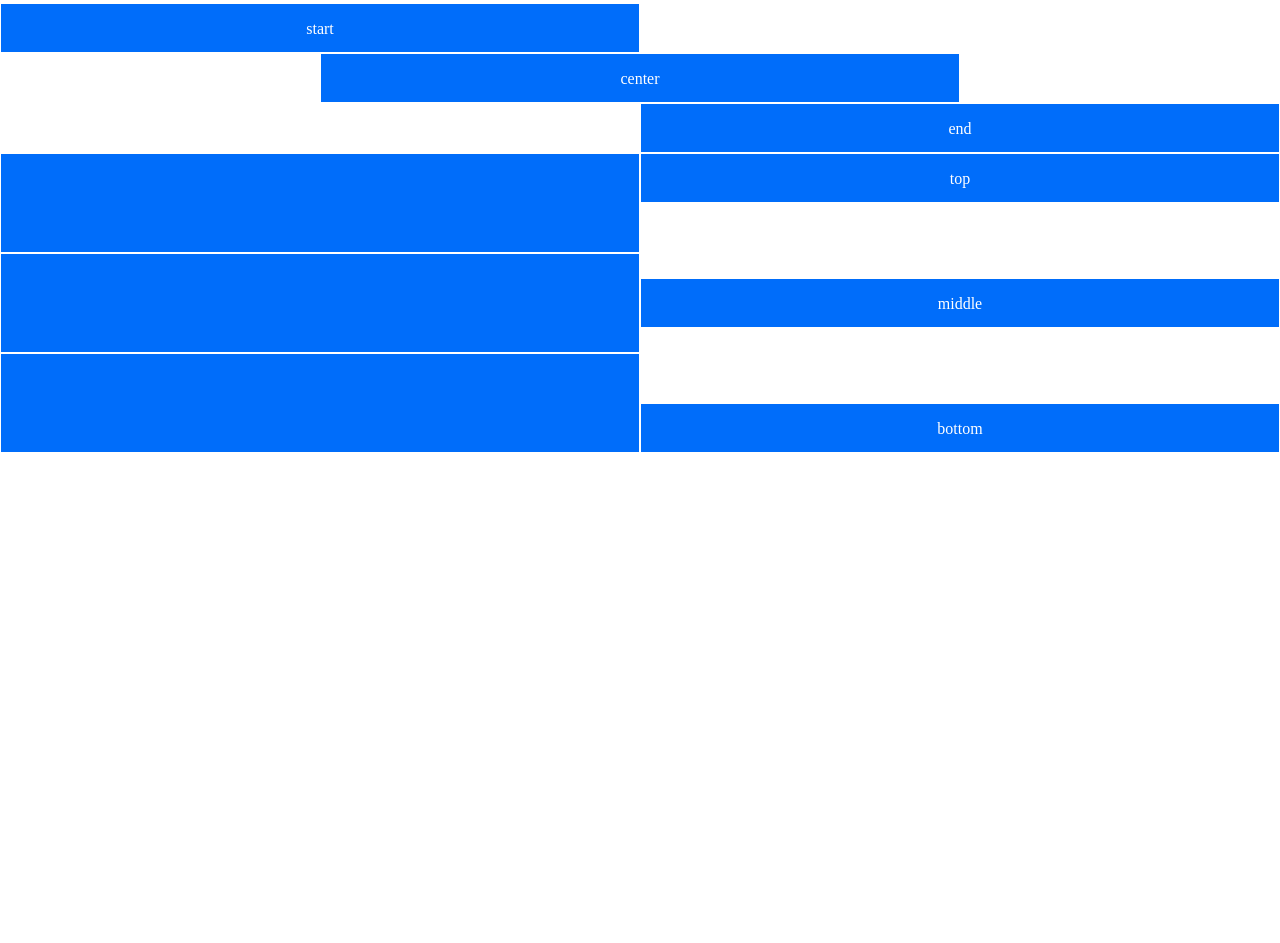
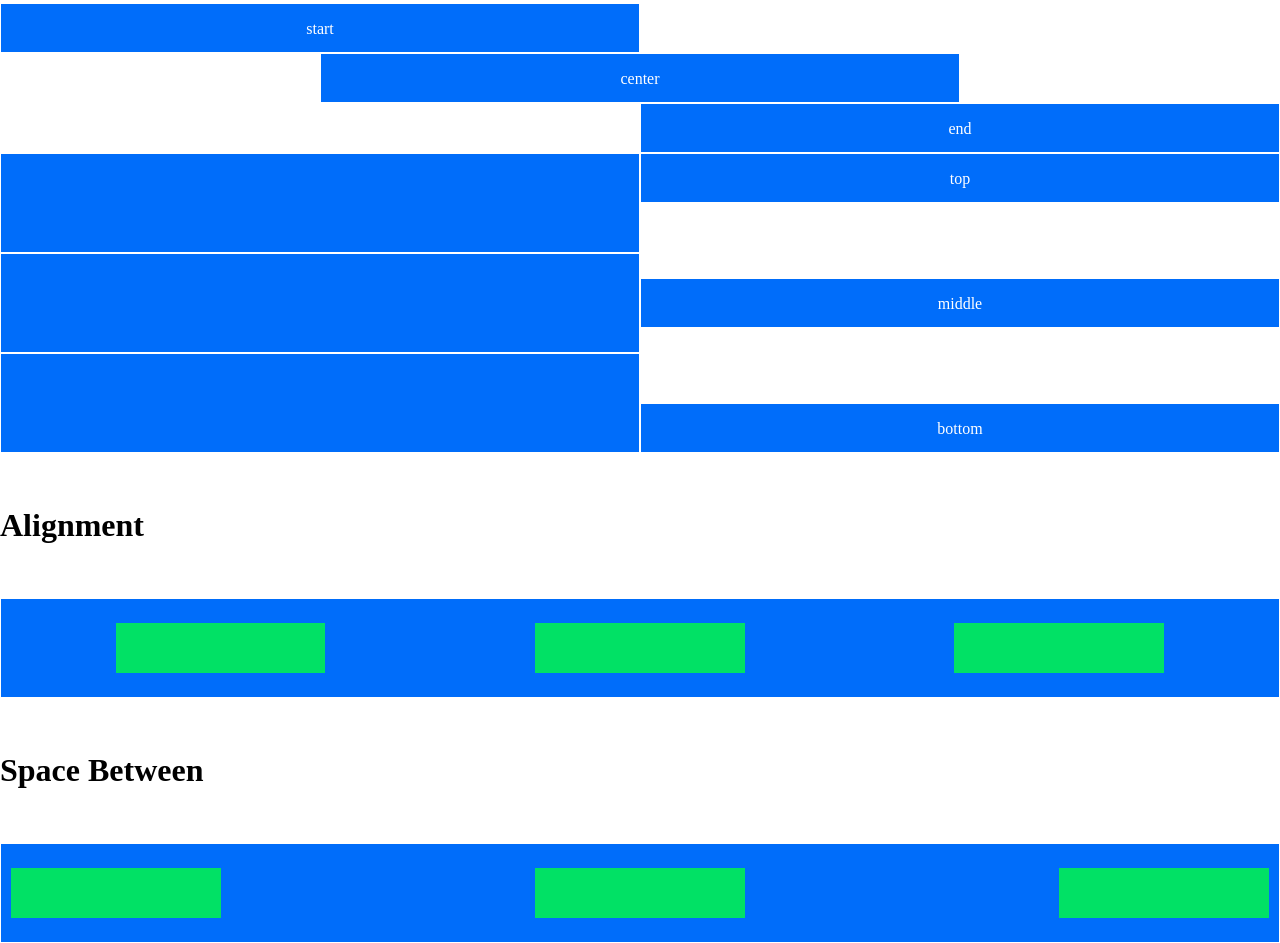
Before and after one commit to tastytim/html-css-12bool, a plain HTML site: page index.html in a window 1280 px wide. Shown: the part 1927-2870 px from the top of the page. Before the commit the page ends 2381 px from the top, so only its background shows below. Drawn offline with Linux system fonts and the light colour scheme.

Commit message:
commit 3

```diff
--- a/css/styles.css
+++ b/css/styles.css
@@ -91,6 +91,13 @@
     position: relative;
     top:5px;
     height: 60px;
+}
+
+.space-around{
+    justify-content: space-around;
+}
+.space-between{
+    justify-content: space-between;
 }
 
 .col-xs-1 {
--- a/index.html
+++ b/index.html
@@ -296,6 +296,36 @@
     </div>
 </div>
 
+<br><br><br>
+      <h1>Alignment</h1>
+      <br><br><br>
+
+      <!-- ROW 28 -->
+<div class="container">
+    <div class="row box-2 center space-around">
+    <div class="col-lg-2 box-nested"></div>
+    <div class="col-lg-2 box-nested"></div>
+    <div class="col-lg-2 box-nested"></div>
+
+    </div>
+</div>
+
+
+
+
+      <br><br><br>
+      <h1>Space Between</h1>
+      <br><br><br>
+
+      <!-- ROW 29 -->
+      <div class="container">
+    <div class="row box-2 center space-between">
+    <div class="col-lg-2 box-nested"></div>
+    <div class="col-lg-2 box-nested"></div>
+    <div class="col-lg-2 box-nested"></div>
+
+    </div>
+</div>
     </main>
     <footer></footer>
     <body></body>
```
